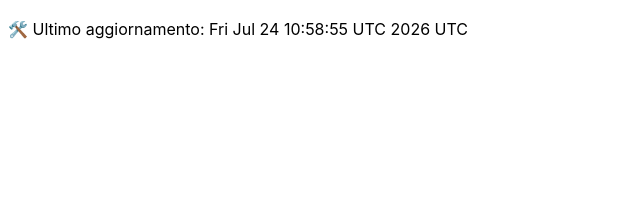
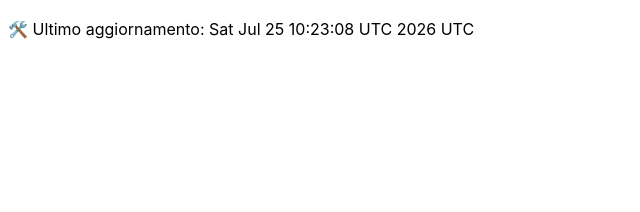
Before and after one commit to DanteTrb/DanteTrb.github.io, a Jekyll site: the page built from badges.md, in a window 1280 px wide. Shown: the top 212 px of the page, without its empty margins (0-640 px from the left). Built offline with Jekyll 4.4.1, drawn with Linux system fonts in a browser that asks for light colours; our own code applies the rules of GitHub Pages for plain Markdown files.

Commit message:
🛠️ Aggiornamento automatico badge

```diff
--- a/badges.md
+++ b/badges.md
@@ -1 +1 @@
-🛠️ Ultimo aggiornamento: Fri Jul 24 10:58:55 UTC 2026 UTC
+🛠️ Ultimo aggiornamento: Sat Jul 25 10:23:08 UTC 2026 UTC
```
